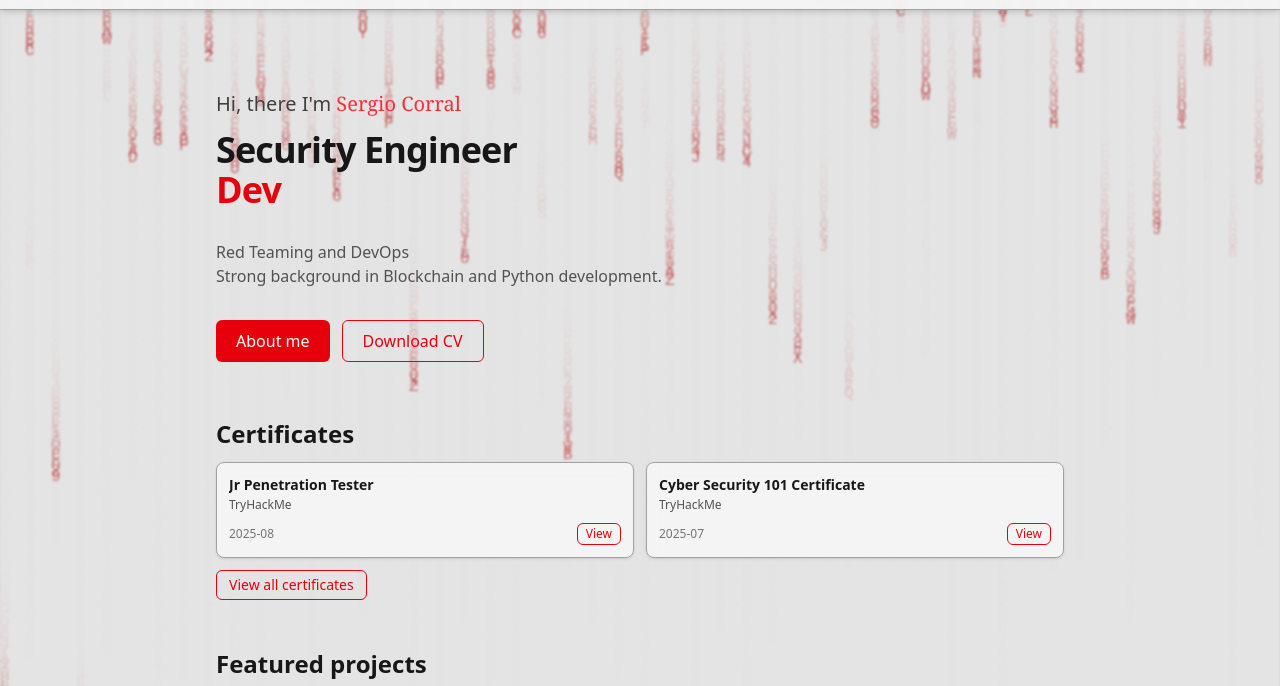
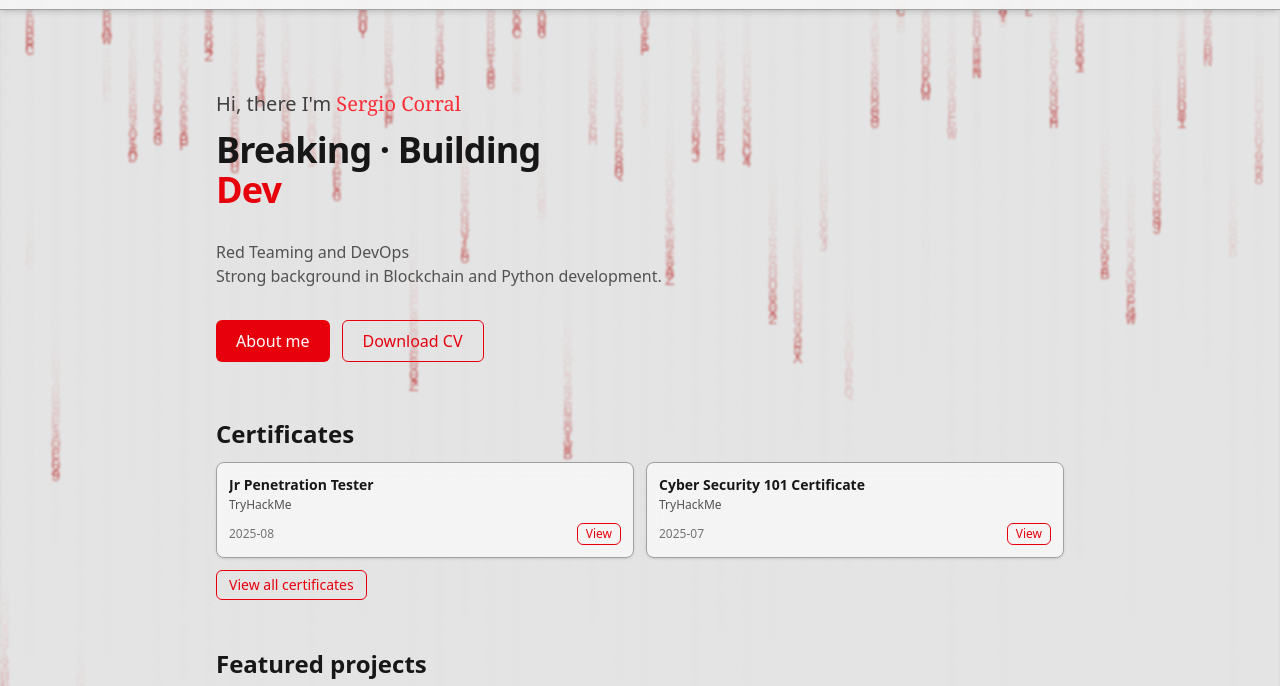
Before and after one commit to Eri9523/portfolio, an Astro site: page / in a window 1280 px wide. Shown: the part 45-731 px from the top of the page. Built offline with nearby package versions, Linux system fonts and the light colour scheme; Astro itself is replaced by a stand-in of ours.

Commit message:
feat: change main title back to 'Breaking · Building' for a more formal approach

```diff
--- a/src/layouts/Layout.astro
+++ b/src/layouts/Layout.astro
@@ -56,7 +56,7 @@ import "../styles/global.css";
           'nav.writeups': 'Writeups',
           'nav.about': 'About',
           'home.greeting': 'Hi, there I\'m',
-          'home.titleStatic': 'Security Engineer',
+          'home.titleStatic': 'Breaking · Building',
           'home.subtitle1': 'Red Teaming and DevOps',
           'home.subtitle2': 'Strong background in Blockchain and Python development.',
           'home.btnAbout': 'About me',
@@ -85,7 +85,7 @@ import "../styles/global.css";
           'nav.writeups': 'Artículos',
           'nav.about': 'Sobre mí',
           'home.greeting': 'Hola, soy',
-          'home.titleStatic': 'Ingeniero de Seguridad',
+          'home.titleStatic': 'Breaking · Building',
           'home.subtitle1': 'Red Teaming y DevOps',
           'home.subtitle2': 'Fuerte experiencia en desarrollo Blockchain y Python.',
           'home.btnAbout': 'Sobre mí',
--- a/src/pages/index.astro
+++ b/src/pages/index.astro
@@ -24,7 +24,7 @@ const certs = certificates.slice(0, 4);
   <main class="mx-auto max-w-4xl px-6 py-20">
     <header class="mb-14">
       <p class="text-xl text-neutral-700 dark:text-neutral-200"><span data-i18n="home.greeting">Hi, there I'm</span> <span class="font-serif text-red-500">Sergio Corral</span></p>
-      <h1 class="mt-3 text-4xl font-bold tracking-tight text-neutral-900 dark:text-white"><span data-i18n="home.titleStatic">Security Engineer</span><br class="hidden sm:inline" /><span class="text-red-600 dark:text-red-500"><Typewriter phrases={specializations} typingSpeed={70} deletingSpeed={35} pauseMs={1000} /></span></h1>
+      <h1 class="mt-3 text-4xl font-bold tracking-tight text-neutral-900 dark:text-white"><span data-i18n="home.titleStatic">Breaking · Building</span><br class="hidden sm:inline" /><span class="text-red-600 dark:text-red-500"><Typewriter phrases={specializations} typingSpeed={70} deletingSpeed={35} pauseMs={1000} /></span></h1>
       <p class="mt-6 max-w-2xl text-neutral-600 dark:text-neutral-300"><span data-i18n="home.subtitle1">Red Teaming and DevOps</span><br/><span data-i18n="home.subtitle2">Strong background in Blockchain and Python development.</span></p>
       <div class="mt-8 flex gap-3">
         <a href={`${import.meta.env.BASE_URL}about`} class="inline-flex items-center rounded-md bg-red-600 px-5 py-2 text-white hover:bg-red-500 dark:hover:bg-red-500/90"><span data-i18n="home.btnAbout" data-i18n-content-en="About me" data-i18n-content-es="Sobre mí">About me</span></a>
```
